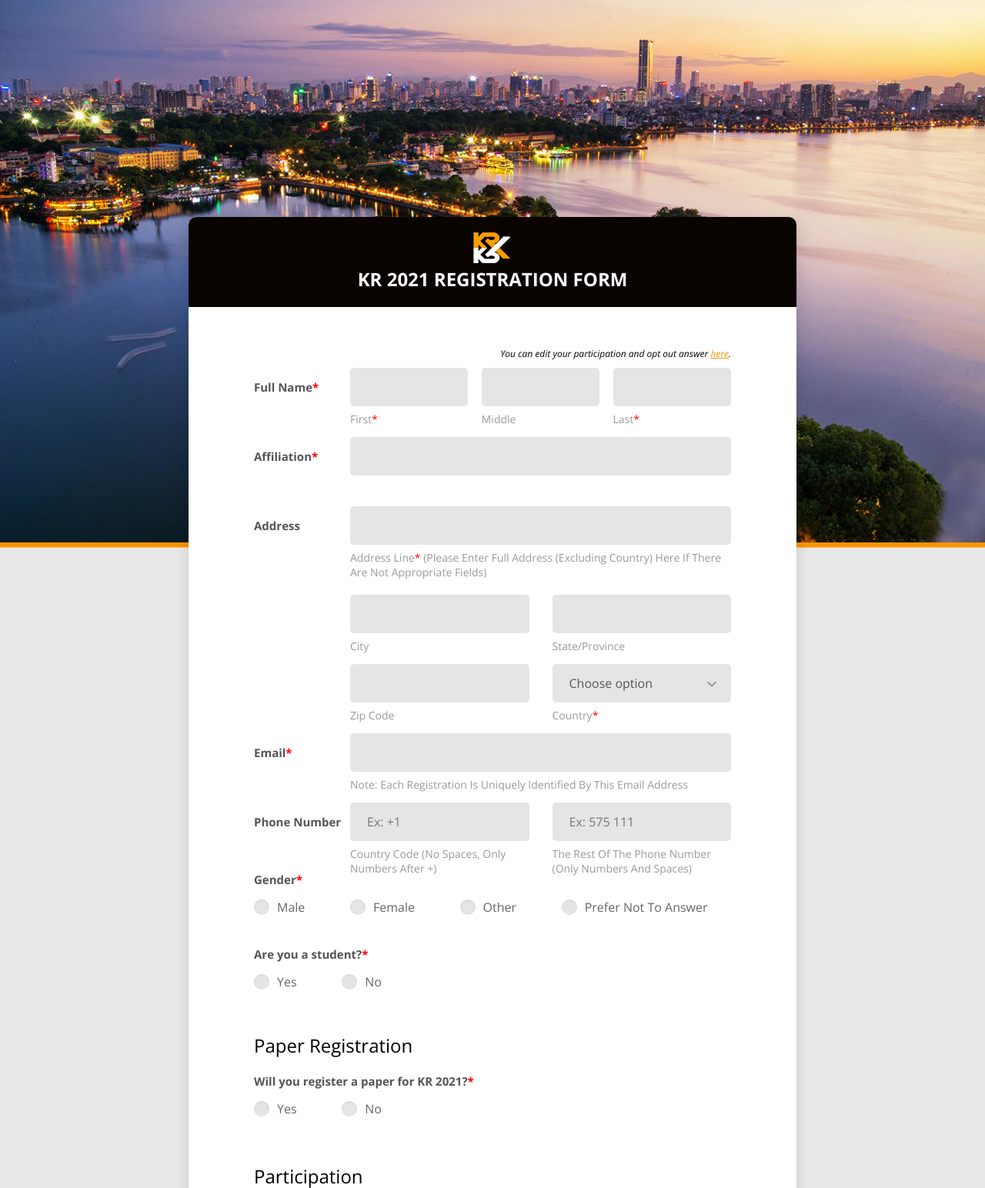
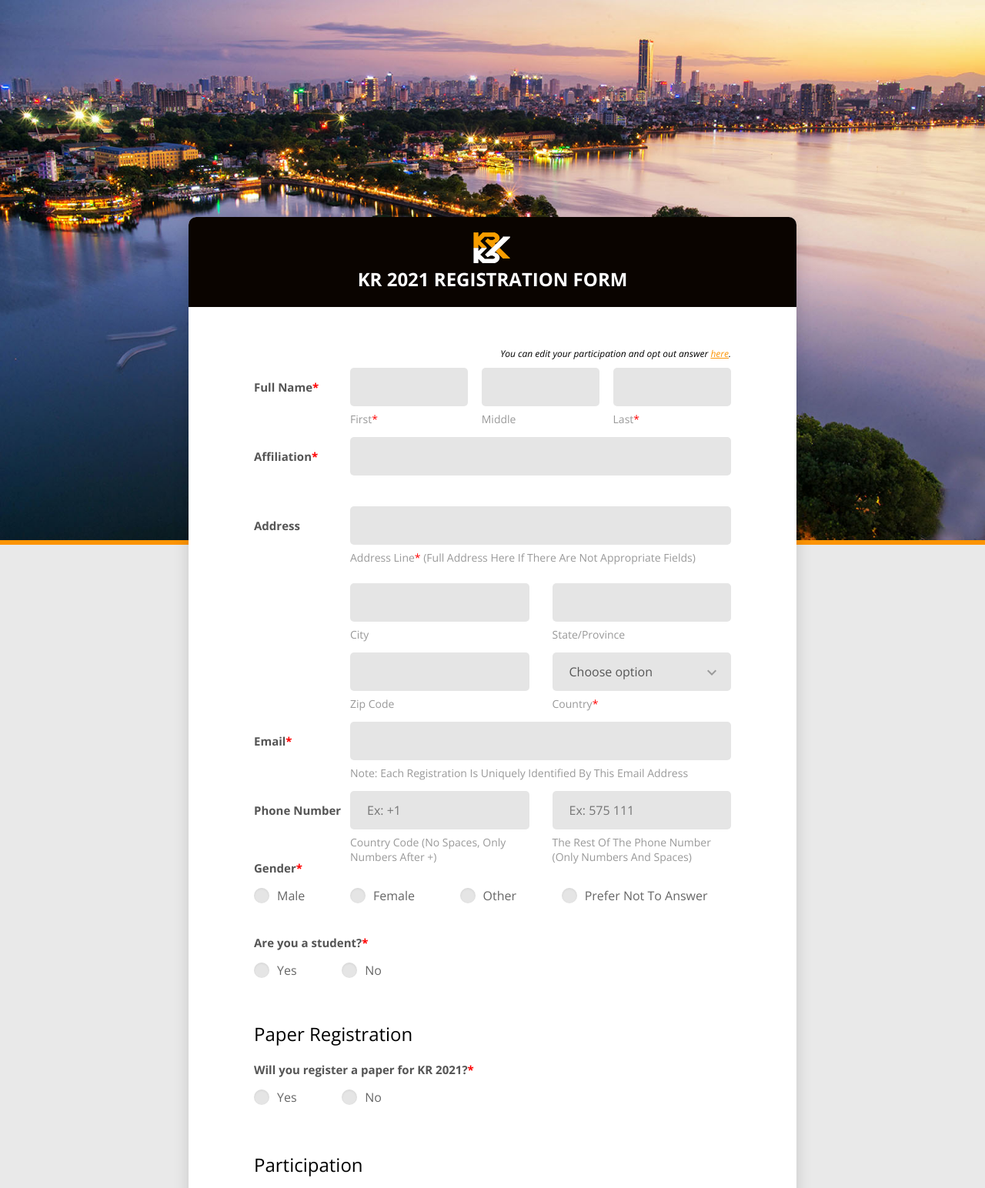
Before and after one commit to ltran1612/KR-2021-Website, a PHP site: page / in a window 1280 px wide; the page is wider, and only the part inside the window is pictured. Shown: the top 1544 px of that part at 77% size. Run offline with PHP 8.4, Linux system fonts and the light colour scheme.

Commit message:
update address line label message

```diff
--- a/index.php
+++ b/index.php
@@ -88,13 +88,13 @@
                         </div>
 
                         <!--ADDRESS-->
-                        <div class="form-row m-b-55">
+                        <div class="form-row m-b-50">
                             <div class="name">Address</div>
                             <div class="value">
                                 <div class="col-1">
                                     <div class="input-group-desc">
                                         <input class="input--style-5" type="text" name="address_line" required>
-                                        <label class="label--desc">Address Line<span class="required-field"></span> (Please enter full address (excluding country) here if there are not appropriate fields)</label>
+                                        <label class="label--desc">Address Line<span class="required-field"></span> (Full address here if there are not appropriate fields)</label>
                                     </div>
                                 </div>
                             </div>
```
